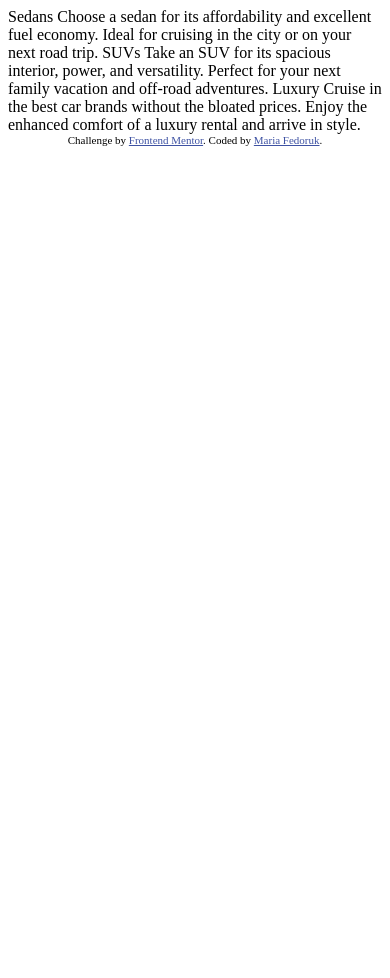
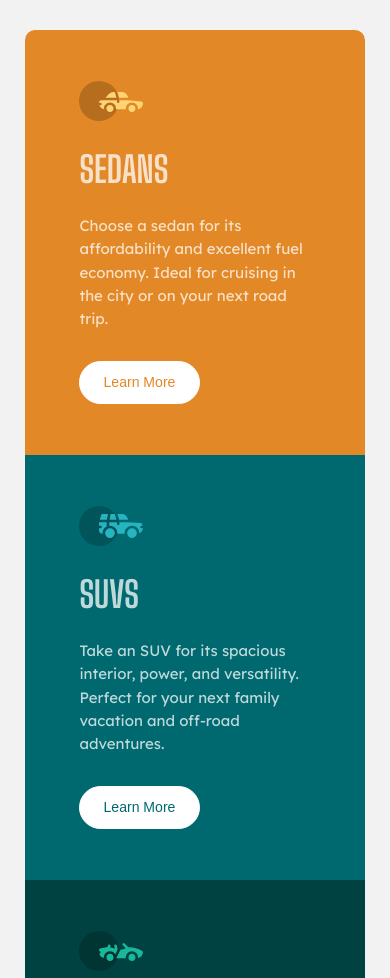
Before and after one commit to itsfedoruk/front-end-mentor-challenges, a plain HTML site: page 07_3-column-preview-card/index.html in a window 390 px wide. Shown: the top 978 px of the page. Before the commit the page ends 844 px from the top, so only its background shows below. Drawn offline with Linux system fonts and the light colour scheme.

Commit message:
feat: mobile version

```diff
--- a/07_3-column-preview-card/css/styles.css
+++ b/07_3-column-preview-card/css/styles.css
@@ -1,8 +1,109 @@
+* {
+    margin: 0;
+    box-sizing: border-box;
+}
+
+html {
+    font-family: 'Lexend Deca', sans-serif;
+    font-size: 0.938rem;
+    font-weight: 400;
+    color: hsla(0, 0%, 100%, 0.75);
+}
+
+body {
+    display: flex;
+    justify-content: center;
+    align-items: center;
+    flex-direction: column;
+    background-color: hsl(0, 0%, 95%);
+    position: relative;
+}
+
+.three-columns-card {
+    max-width: 340px;
+    margin: 30px 20px;
+}
+
+.column {
+    padding: 15% 16%;
+}
+
+.column--orange {
+    background-color: hsl(31, 77%, 52%);
+    border-top-left-radius: 10px;
+    border-top-right-radius: 10px;
+}
+
+.column--cyan {
+    background-color: hsl(184, 100%, 22%);
+}
+
+.column--teal {
+    background-color: hsl(179, 100%, 13%);
+    border-bottom-left-radius: 10px;
+    border-bottom-right-radius: 10px;
+}
+
+.column__icons {
+    margin-bottom: 10%;
+}
+
+.column__text {
+    margin-bottom: 13%;
+}
+
+.text__title {
+    font-family: 'Big Shoulders Display', cursive;
+    font-weight: 700;
+    text-transform: uppercase;
+    font-size: 2.4rem;
+    margin-bottom: 10%;
+}
+
+.text__description {
+    line-height: 1.55rem;
+}
+
+.btn {
+    padding: 5.5% 10%;
+    background-color: #fff;
+    border-radius: 25px;
+    font-size: 0.938rem;
+    border: 1px solid #fff;
+    cursor: pointer;
+    transition: 0.3s ease-in;
+    font-weight: 500;
+}
+
+.btn:hover {
+    background-color: transparent;
+    color: #fff;
+}
+
+.column__btn--orange {
+    color:hsl(31, 77%, 52%);
+}
+
+.column__btn--cyan {
+    color: hsl(184, 100%, 22%);
+}
+
+.column__btn--teal {
+    color: hsl(179, 100%, 13%);
+}
+
 .attribution {
+    color: hsl(184, 100%, 22%);
     font-size: 11px;
     text-align: center;
+    position: relative;
+    margin-bottom: 10px;
 }
 
 .attribution a {
-    color: hsl(228, 45%, 44%);
+    color: hsl(179, 100%, 13%);
 }
+
+.attribution a:hover {
+    color: hsla(179, 100%, 13%, 0.822);
+}
--- a/07_3-column-preview-card/index.html
+++ b/07_3-column-preview-card/index.html
@@ -8,25 +8,51 @@
 
   <title>Frontend Mentor | 3-column preview card component</title>
 
+  <link rel="preconnect" href="https://fonts.gstatic.com">
+  <link href="https://fonts.googleapis.com/css2?family=Big+Shoulders+Display:wght@700&family=Lexend+Deca&display=swap" rel="stylesheet">
   <link rel="stylesheet" href="css/styles.css">
 </head>
 <body>
-
-  Sedans
-  Choose a sedan for its affordability and excellent fuel economy. Ideal for cruising in the city
-  or on your next road trip.
-
-  SUVs
-  Take an SUV for its spacious interior, power, and versatility. Perfect for your next family vacation
-  and off-road adventures.
-
-  Luxury
-  Cruise in the best car brands without the bloated prices. Enjoy the enhanced comfort of a luxury
-  rental and arrive in style.
-
-  <div class="attribution">
-    Challenge by <a href="https://www.frontendmentor.io?ref=challenge" target="_blank">Frontend Mentor</a>.
-    Coded by <a href="https://github.com/itsfedoruk">Maria Fedoruk</a>.
-  </div>
+  <main class="three-columns-card">
+    <div class="column column--orange">
+      <div class="column__icons">
+        <img src="images/icon-sedans.svg" alt="">
+      </div>
+      <div class="column__text">
+        <h2 class="text__title">Sedans</h2>
+        <p class="text__description">Choose a sedan for its affordability and excellent fuel economy. Ideal for cruising in the city
+          or on your next road trip.</p>
+      </div>
+      <button class="btn column__btn--orange">Learn More</button>
+    </div>
+    <div class="column column--cyan">
+      <div class="column__icons">
+        <img src="images/icon-suvs.svg" alt="">
+      </div>
+      <div class="column__text">
+        <h2 class="text__title">SUVs</h2>
+        <p class="text__description">Take an SUV for its spacious interior, power, and versatility. Perfect for your next family vacation
+          and off-road adventures.</p>
+      </div>
+      <button class="btn column__btn--cyan">Learn More</button>
+    </div>
+    <div class="column column--teal">
+      <div class="column__icons">
+        <img src="images/icon-luxury.svg" alt="">
+      </div>
+      <div class="column__text">
+        <h2 class="text__title">Luxury</h2>
+        <p class="text__description">Cruise in the best car brands without the bloated prices. Enjoy the enhanced comfort of a luxury
+          rental and arrive in style.</p>
+      </div>
+      <button class="btn column__btn--teal">Learn More</button>
+    </div>
+  </main>
+  <footer>
+    <div class="attribution">
+      Challenge by <a href="https://www.frontendmentor.io?ref=challenge" target="_blank">Frontend Mentor</a>.
+      Coded by <a href="https://github.com/itsfedoruk">Maria Fedoruk</a>.
+    </div>
+  </footer>
 </body>
 </html>
```
